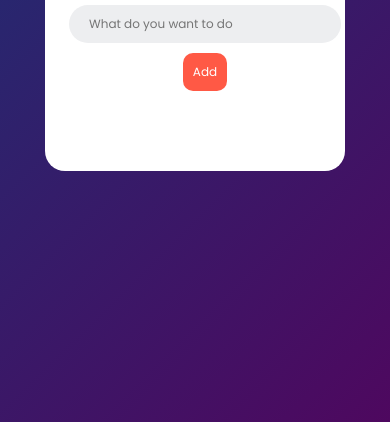
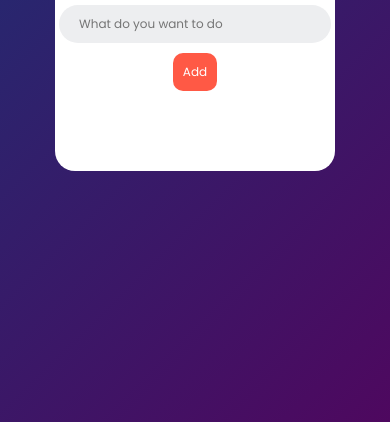
Before and after one commit to danisteb90/toDoApp, a plain HTML site: page index.html in a window 390 px wide. Shown: the part 422-844 px from the top of the page. Drawn offline with Linux system fonts and the light colour scheme.

Commit message:
Bug fixed

```diff
--- a/style.css
+++ b/style.css
@@ -125,12 +125,14 @@ ul li span:hover {
 
 @media (max-width: 400px){
     .todoApp {
-        max-width: 300px;
+        max-width: 280px;
     }
 
     .row {
         flex-direction: column;
+        align-items: center;
         background-color: transparent;
+        padding-left: 0;
     }
 
     .row input {
```
